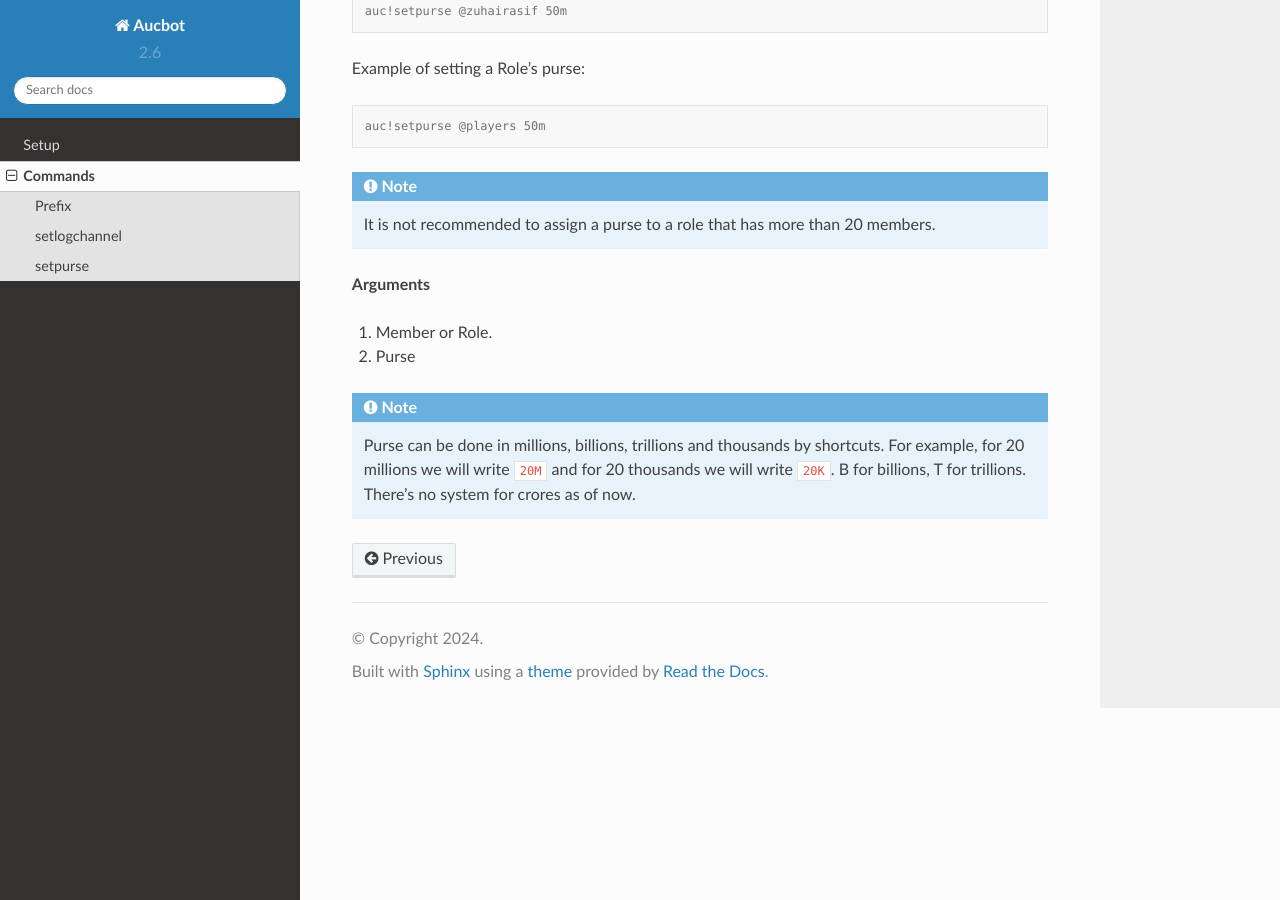
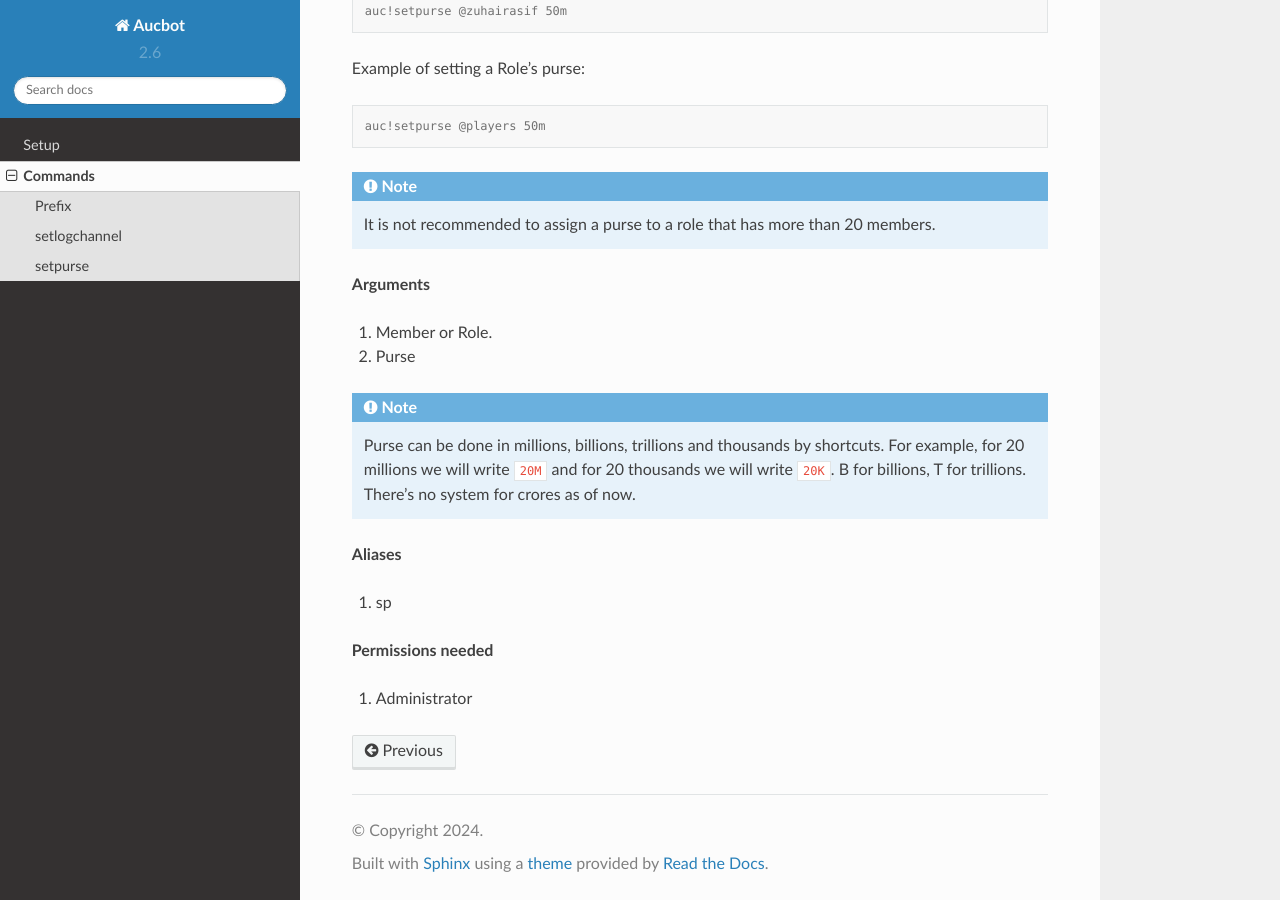
Before and after one commit to KhawerAbbas7/AucbotDocs, a Sphinx documentation site: the page built from docs/source/commands.rst, in a window 1280 px wide and 900 px high, scrolled down 1242 px. Built offline with Sphinx 7.4.7 and the Read the Docs theme 2.0.0, drawn with Linux system fonts in a browser that asks for light colours.

Commit message:
Update commands.rst

```diff
--- a/docs/source/commands.rst
+++ b/docs/source/commands.rst
@@ -67,9 +67,19 @@ Example of setting a Role's purse:
 
 .. NOTE:: It is not recommended to assign a purse to a role that has more than 20 members.
 
+
+
 **Arguments**
 
 #. Member or Role.
 #. Purse
 
 .. NOTE:: Purse can be done in millions, billions, trillions and thousands by shortcuts. For example, for 20 millions we will write ``20M`` and for 20 thousands we will write ``20K``. B for billions, T for trillions. There's no system for crores as of now.
+
+**Aliases**
+
+#. sp
+
+**Permissions needed**
+
+#. Administrator
```
